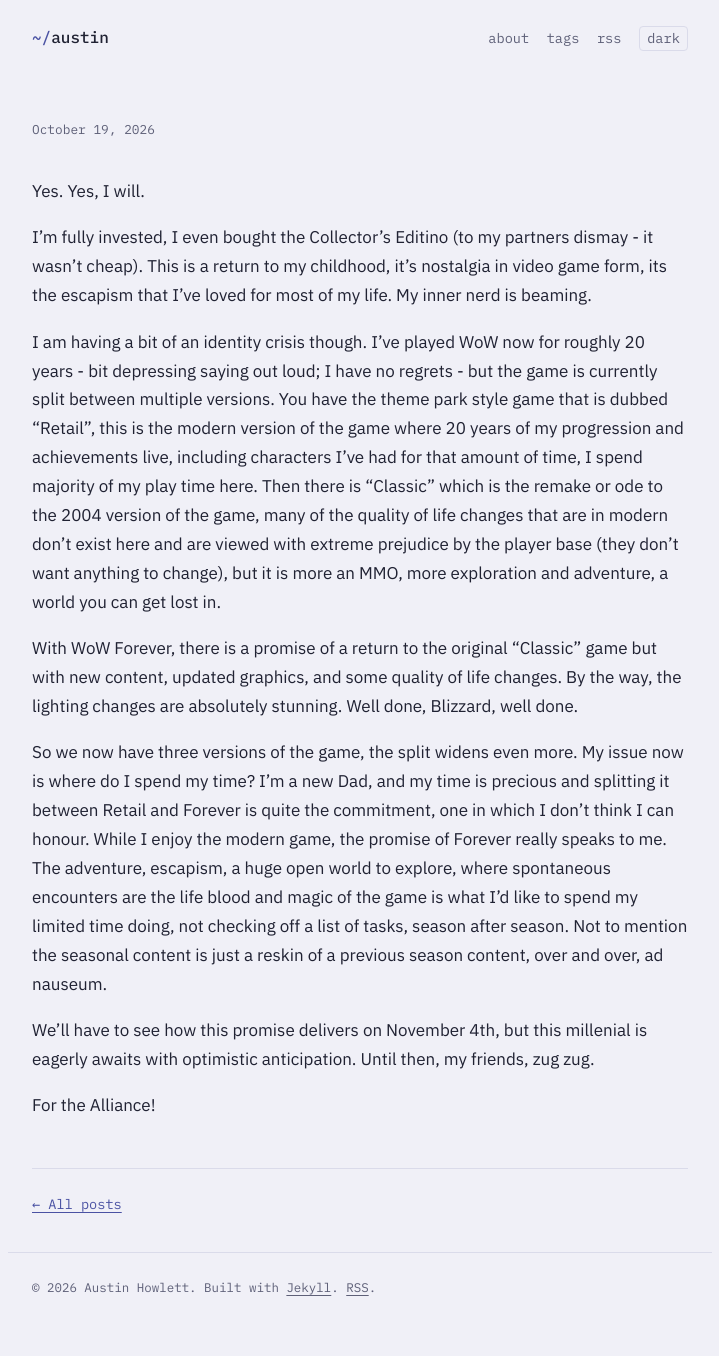
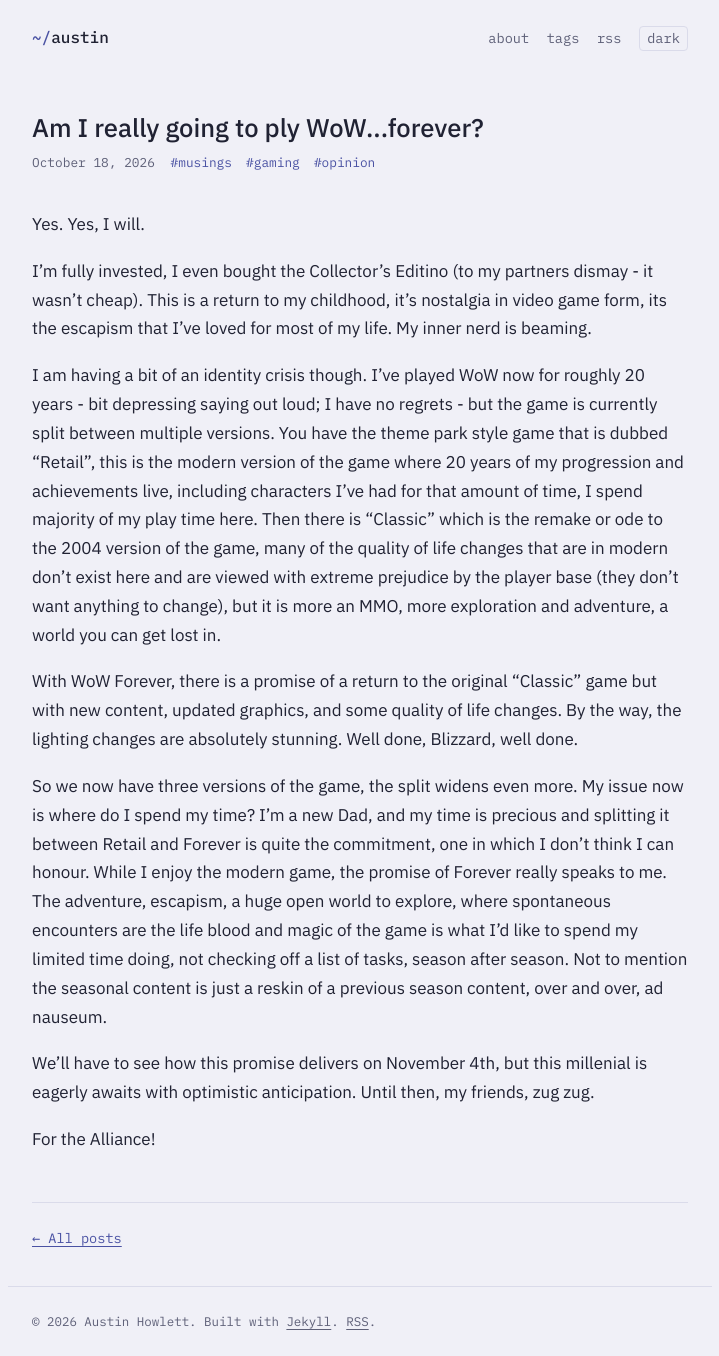
Before and after one commit to general-wedge/portfolio, a Jekyll site: the page built from _posts/2026-10-18-am-i-really-going-to-play-wow-forever.md, in a window 1280 px wide. Shown: the whole page, without its empty margins (280-999 px from the left). Built offline with Jekyll 4.4.1, drawn with Linux system fonts in a browser that asks for light colours; before the commit the page ends 1323 px from its top, so only the background shows below that.

Commit message:
Fix tags so the WoW post's front matter parses
The tags were written as [:musings, :gaming, :opinion]. YAML can't parse
items that start with a colon in a flow list, so Jekyll dropped the whole
front matter and the post published without its title or description.

Co-Authored-By: Claude Opus 5.5 <noreply@anthropic.com>

```diff
--- a/_posts/2026-10-18-am-i-really-going-to-play-wow-forever.md
+++ b/_posts/2026-10-18-am-i-really-going-to-play-wow-forever.md
@@ -1,7 +1,7 @@
 ---
 title: "Am I really going to ply WoW...forever?"
 date: 2026-10-18 13:08:12 -0400
-tags: [:musings, :gaming, :opinion]
+tags: [musings, gaming, opinion]
 description: "Blizzard won't let us go, now they want us forever"
 ---
 
```
